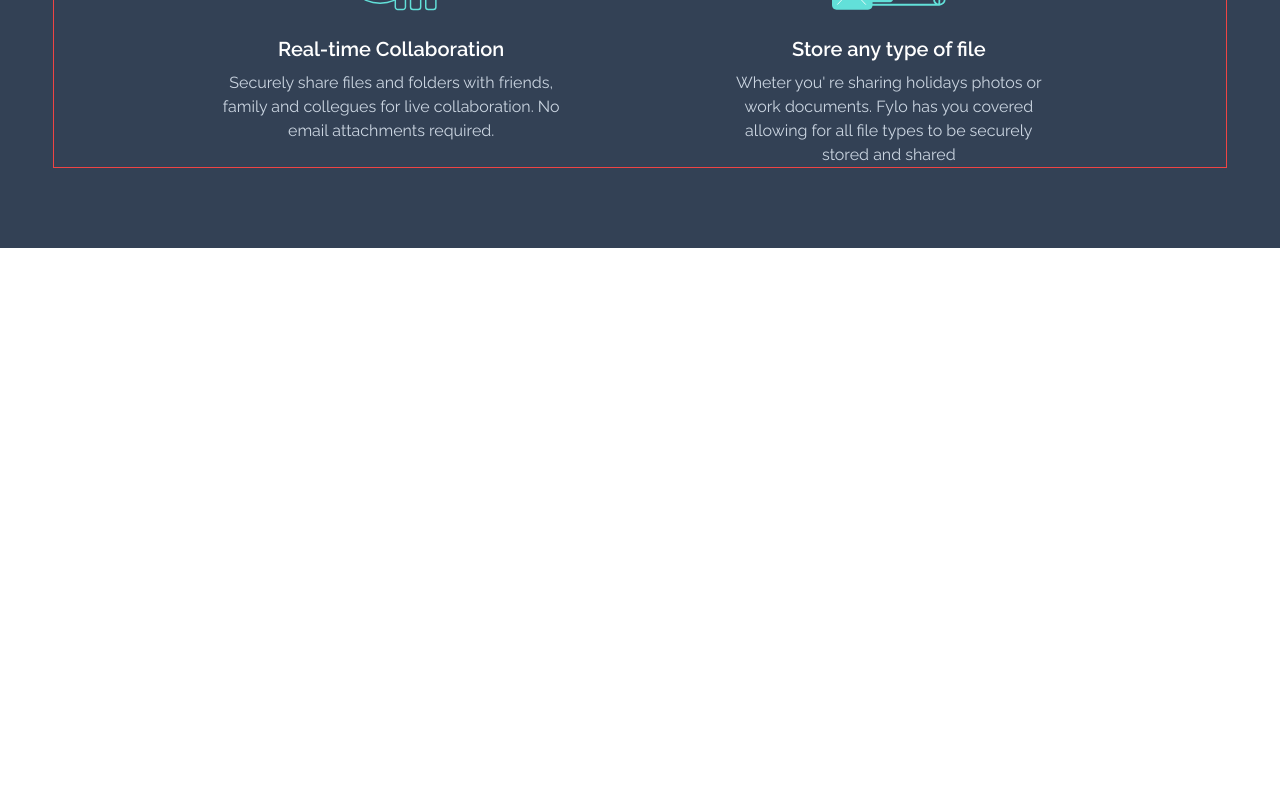
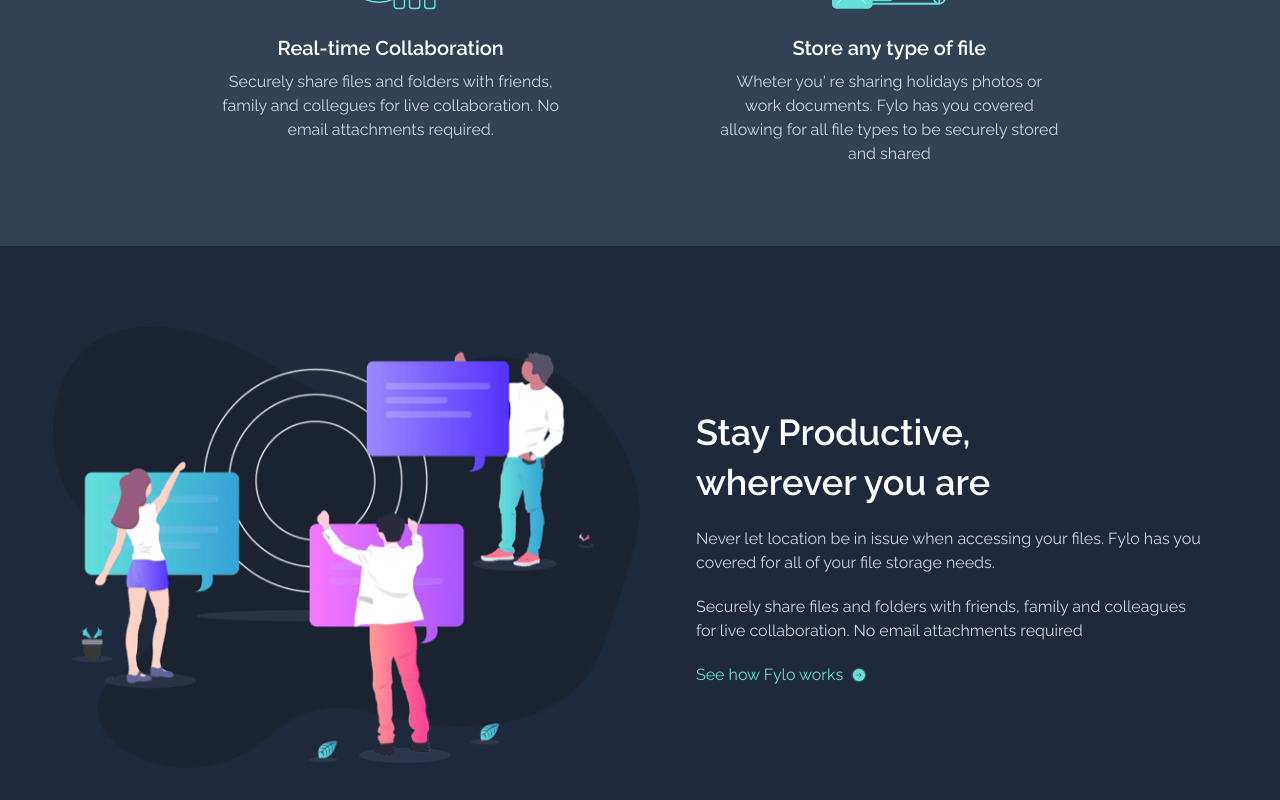
Before and after one commit to Nekolas777/Fylo-landingPage, a React (Vite) app: page / in a window 1280 px wide. Shown: the part 1407-2207 px from the top of the page. Before the commit the page ends 1655 px from the top, so only its background shows below. Built offline with nearby package versions, Linux system fonts and the light colour scheme.

Commit message:
feature: service section added

```diff
--- a/src/App.jsx
+++ b/src/App.jsx
@@ -1,6 +1,7 @@
 import { Hero } from './components/Hero'
 import { NavBar } from './components/NavBar'
 import { Features } from './components/Features'
+import { Service } from './components/Service'
 
 export const App = () => {
 
@@ -10,6 +11,7 @@ export const App = () => {
       <main>
         <Hero/>
         <Features/>
+        <Service/>
       </main>
     </>
   )
--- a/src/components/Features.jsx
+++ b/src/components/Features.jsx
@@ -7,7 +7,7 @@ export const Features = () => {
 
   return (
     <section className="bg-slate-700 py-20" id="feature">
-      <div className="container-section border-[1px] border-red-500">
+      <div className="container-section">
         <div className="grid grid-rows-4 grid-cols-1 gap-16 font-raleway
           md:grid-rows-2 md:grid-cols-2 md:gap-y-16 md:gap-x-20 lg:px-32">
           <article className="text-primary text-center text-wrap
--- a/src/components/NavLink.jsx
+++ b/src/components/NavLink.jsx
@@ -5,9 +5,7 @@ export const NavLink = ({ name, path }) => {
         <li className="text-primary font-light ease-in-out tracking-wide self-center">
             <a
                 style={{ position: 'relative'}}
-                className="transform-none after:content-none md:after:content-[''] after:w-0 after:h-[2px] after:bg-primary
-                    after:absolute after:m-auto after:bottom-[-4px] after:left-0 after:block
-                    hover:after:w-full hover:after:transition-all duration-300 ease-linear"
+                className="transform-none underline-effect after:bg-primary"
                 href={ path }
                 rel="noopener noreferrer"
             >
--- /dev/null
+++ b/src/components/Service.jsx
@@ -0,0 +1,38 @@
+import ServiceIcon from "../assets/images/illustration-stay-productive.png";
+import ArrowIcon from "../assets/images/icon-arrow.svg";
+
+/* grid grid-rows-1 grid-cols-2 */
+
+export const Service = () => {
+
+    return (
+        <section className="bg-slate-800 py-20" id="service">
+            <div className="container-section grid grid-auto-rows grid-cols-1 gap-10
+                md:grid-rows-1 md:grid-cols-2 md:gap-5 lg:gap-0">
+                <div>
+                    <img className="w-full h-full" src={ServiceIcon} />
+                </div>
+                <div className="font-raleway text-wrap text-center md:text-start
+                    flex flex-col gap-5 justify-center p-0 lg:pl-14 lg:pr-6">
+                    <h1 className="text-4xl text-wrap text-primary font-semibold leading-snug">
+                        Stay Productive,<br /> wherever you are</h1>
+                    <p className="text-base text-slate-300">Never let location be in issue when accessing your files. Fylo has you covered
+                        for all of your file storage needs.</p>
+                    <p className="text-base text-slate-300">Securely share files and folders with friends, family and colleagues for live
+                        collaboration. No email attachments required</p>
+                    <div className="flex flex-row items-center gap-2 justify-center md:justify-start">
+                        <a
+                            style={{ position: "relative" }}
+                            href="/"
+                            /* -underline effect- is a custom compoonent, go to index.css to see */
+                            className="text-cta_hover inline-flex items-center gap-2 underline-effect after:bg-cta_hover"
+                        >
+                            See how Fylo works <img className="w-4 h-4" src={ArrowIcon} />
+                        </a>
+                    </div>
+                </div>
+            </div>
+        </section>
+    )
+
+}
--- a/src/index.css
+++ b/src/index.css
@@ -20,4 +20,21 @@ body {
         @apply w-11/12 max-w-7xl mx-auto my-0
     }
 
+    .underline-effect {
+        @apply
+            after:content-none
+            md:after:content-['']
+            after:w-0
+            after:h-[2px]
+            after:absolute
+            after:m-auto
+            after:bottom-[-4px]
+            after:left-0
+            after:block
+            hover:after:w-full
+            hover:after:transition-all
+            duration-300
+            ease-linear;
+    }
+
 }
```
